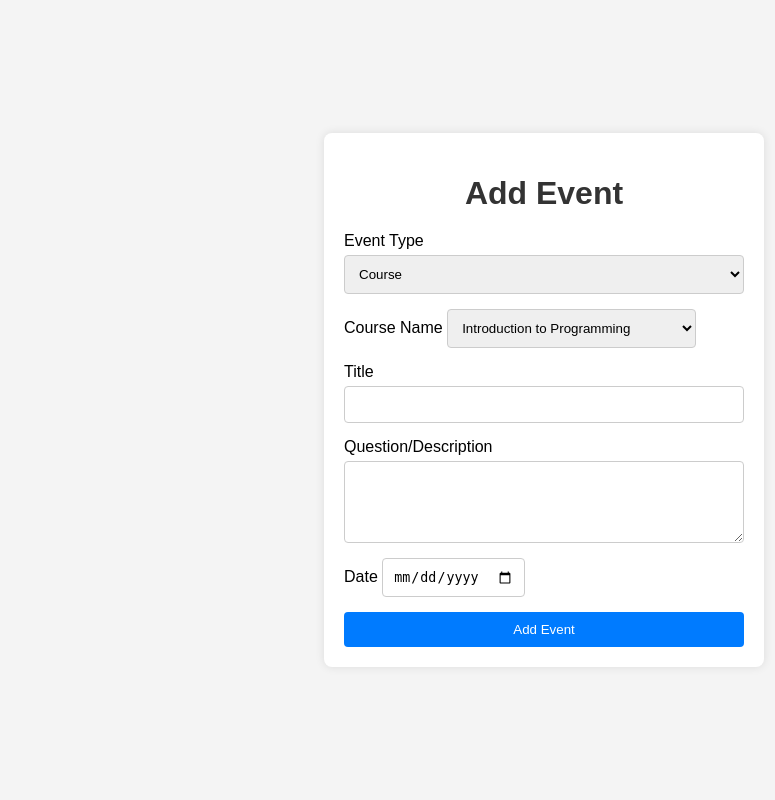
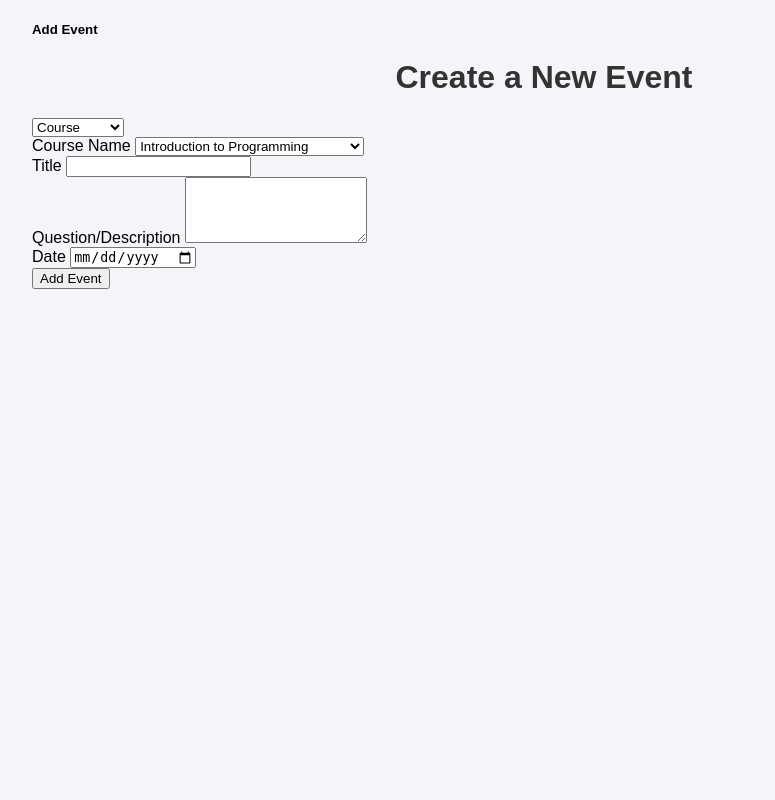
Before and after one commit to NeonAvid100/EduFlow, a PHP site: page /addEvent.php in a window 1280 px wide. Shown: the whole page, without its empty margins (96-871 px from the left). Run offline with PHP 8.4, Linux system fonts and the light colour scheme; the visitor is signed in with stand-in values (Sample User, id 1); data comes from the database, SQL or seed files in the repository.

Commit message:
Add files via upload

```diff
--- a/addEvent.php
+++ b/addEvent.php
@@ -69,87 +69,73 @@
     <meta name="viewport" content="width=device-width, initial-scale=1.0">
     <title>Add Event</title>
     <link rel="stylesheet" href="styles.css">
-    <style>
-        body {
-            font-family: Arial, sans-serif;
-            background-color: #f4f4f4;
-            margin: 0;
-            padding: 0;
-            display: flex;
-            justify-content: center;
-            align-items: center;
-            height: 100vh;
-        }
-        .container {
-            background-color: #fff;
-            padding: 20px;
-            border-radius: 8px;
-            box-shadow: 0 0 10px rgba(0, 0, 0, 0.1);
-            width: 400px;
-        }
-        h1 {
-            text-align: center;
-            margin-bottom: 20px;
-        }
-        form {
-            display: flex;
-            flex-direction: column;
-        }
-        label {
-            margin-bottom: 5px;
-        }
-        input, select, textarea {
-            margin-bottom: 15px;
-            padding: 10px;
-            border: 1px solid #ccc;
-            border-radius: 4px;
-        }
-        button {
-            padding: 10px;
-            background-color: #007BFF;
-            color: #fff;
-            border: none;
-            border-radius: 4px;
-            cursor: pointer;
-        }
-        button:hover {
-            background-color: #0056b3;
-        }
-    </style>
 </head>
 <body>
-    <div class="container">
-        <h1>Add Event</h1>
+<div class="container-xxl py-5" id="add-event">
+    <div class="container py-5 px-lg-5">
+        <div class="text-center wow fadeInUp" data-wow-delay="0.1s">
+            <h5 class="text-primary-gradient fw-medium">Add Event</h5>
+            <h1 class="mb-5">Create a New Event</h1>
+        </div>
+        <div class="row justify-content-center">
+            <div class="col-lg-9">
+                <div class="wow fadeInUp" data-wow-delay="0.3s">
                     <form method="POST">
-            <label for="event_type">Event Type</label>
-            <select id="event_type" name="event_type" required>
+                        <div class="row g-3">
+                            <div class="col-12">
+                                <div class="form-floating">
+                                    <label for="event_type"></label>
+                                    <select id="event_type" name="event_type" required class="form-control" required>
                                         <option value="course">Course</option>
                                         <option value="assignment">Assignment</option>
                                         <option value="quiz">Quiz</option>
                                     </select>
+                                </div>
+                            </div>
 
-            <div id="course_name_section">
+                            <div class="col-12" id="course_name_section">
+                                <div class="form-floating">
                                     <label for="course_name">Course Name</label>
-                <select id="course_name" name="course_name">
+                                    <select id="course_name" name="course_name" class="form-control">
                                         <?php foreach ($courses as $course): ?>
                                             <option value="<?= htmlspecialchars($course['c_name']) ?>"><?= htmlspecialchars($course['c_name']) ?></option>
                                         <?php endforeach; ?>
                                     </select>
                                 </div>
+                            </div>
 
+                            <div class="col-12">
+                                <div class="form-floating">
                                     <label for="title">Title</label>
-            <input type="text" id="title" name="title" required>
+                                    <input type="text" id="title" name="title" class="form-control" required>
+                                </div>
+                            </div>
 
+                            <div class="col-12">
+                                <div class="form-floating">
                                     <label for="question">Question/Description</label>
-            <textarea id="question" name="question" rows="4" required></textarea>
+                                    <textarea id="question" name="question" class="form-control" rows="4" required></textarea>
+                                </div>
+                            </div>
 
-            <div id="date_section">
+                            <div class="col-12" id="date_section">
+                                <div class="form-floating">
                                     <label for="date">Date</label>
-                <input type="date" id="date" name="date">
+                                    <input type="date" id="date" name="date" class="form-control">
                                 </div>
-            <button type="submit">Add Event</button>
+                            </div>
+
+                            <div class="col-12 text-center">
+                                <button class="btn btn-primary-gradient rounded-pill py-3 px-5" type="submit">Add Event</button>
+                            </div>
+                        </div>
                     </form>
                 </div>
+            </div>
+        </div>
+    </div>
+</div>
+
 
     <script>
         document.getElementById('event_type').addEventListener('change', function() {
```
Also changed, not shown: dashboard.html (added, +146 -0 lines), db_connection.php (added, +18 -0 lines), dup.php (added, +30 -0 lines). Lines whose indentation alone changed are shown as unchanged.
